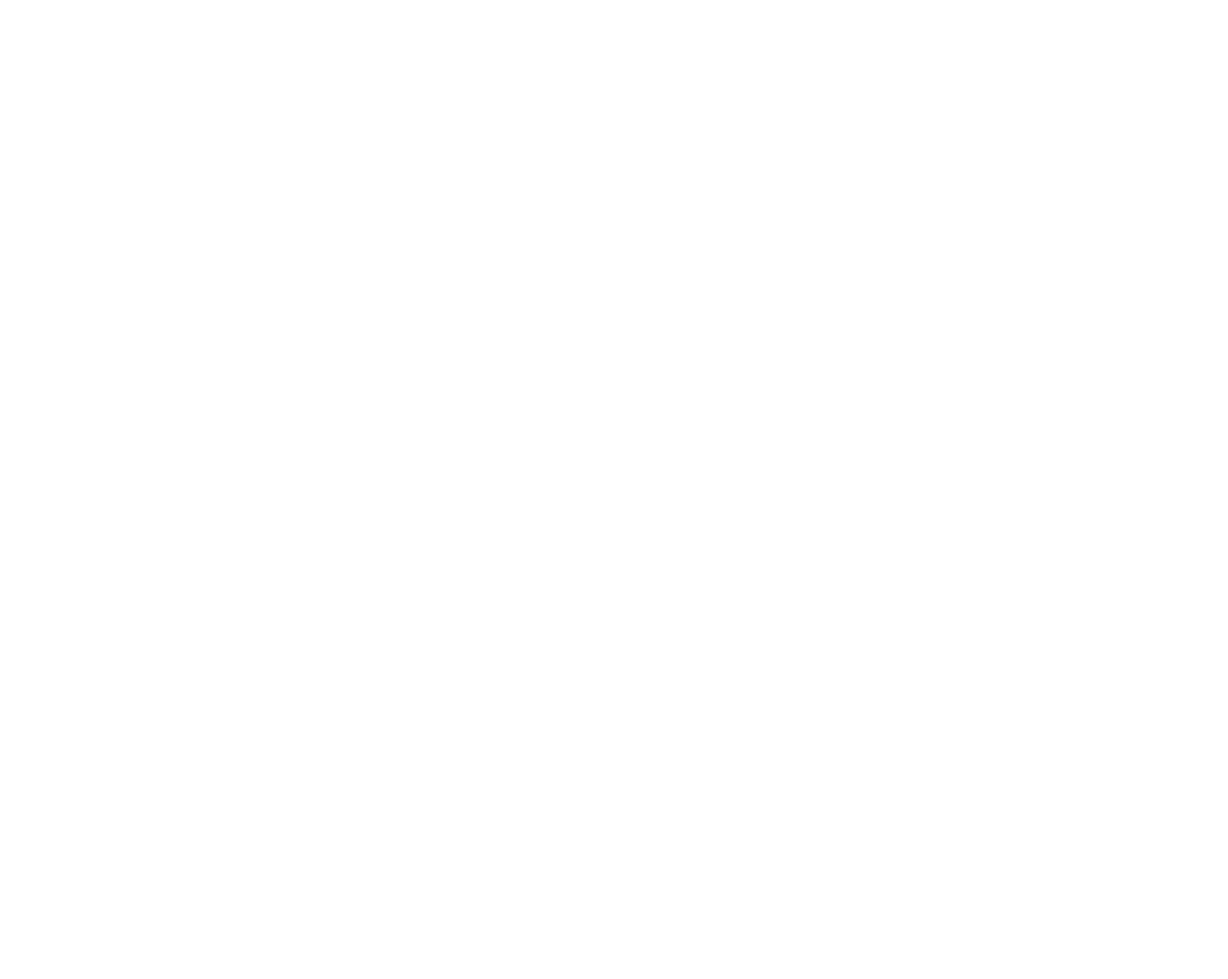
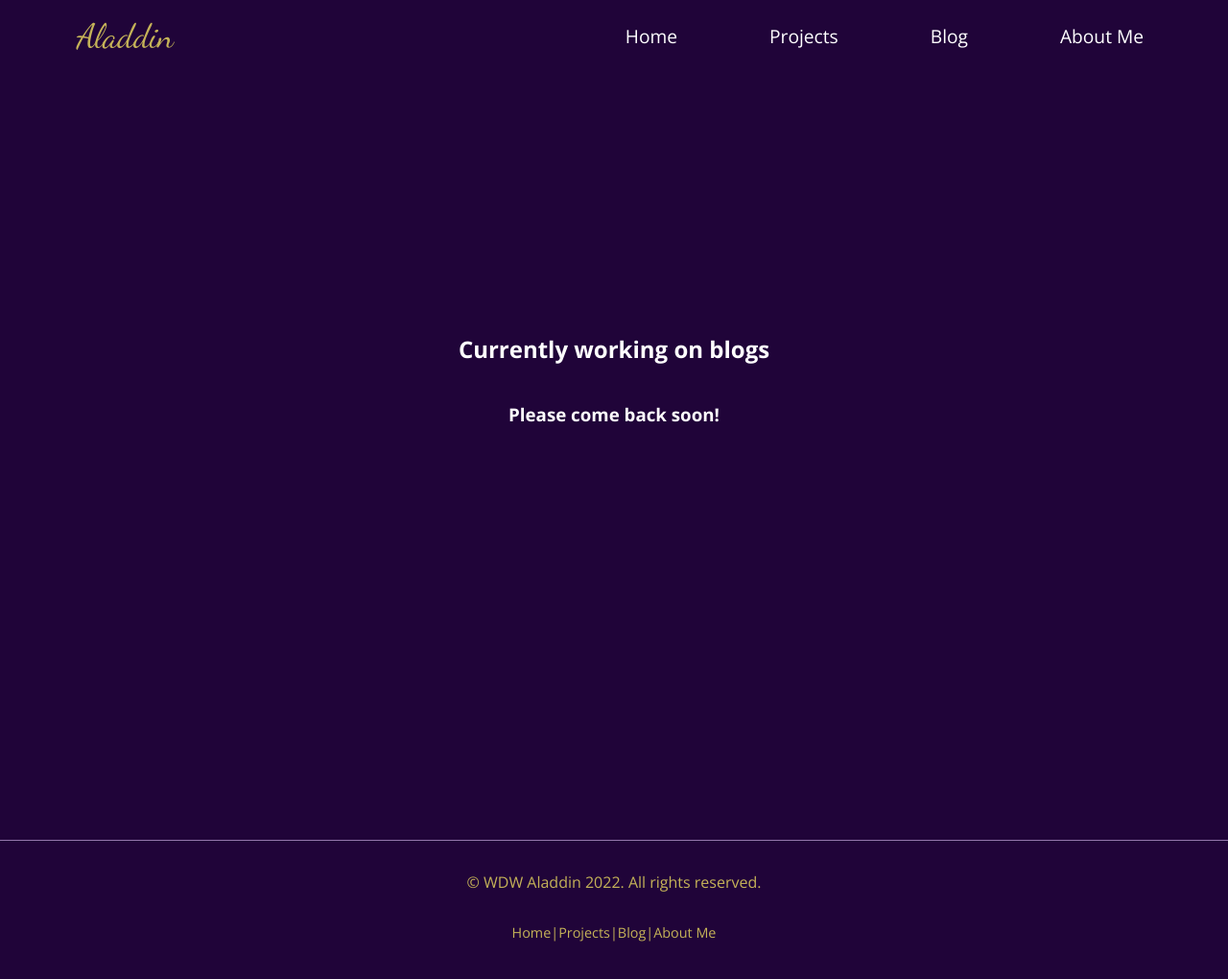
Before and after one commit to CSF2223/studentportfolio-MessoreAidan, a plain HTML site: page blog.html in a window 1280 px wide. Shown: the whole page at 96% size. Before the commit the page ends 800 px from the top, so only its background shows below. Drawn offline with nearby package versions, Linux system fonts and the light colour scheme.

Commit message:
Submit for grading

```diff
--- a/aboutMe.html
+++ b/aboutMe.html
@@ -0,0 +1,56 @@
+<!DOCTYPE html>
+<html lang="en">
+<head>
+    <meta charset="UTF-8">
+    <meta name="viewport" content="width=device-width, initial-scale=1.0">
+    <meta http-equiv="X-UA-Compatible" content="ie=edge">
+    <link rel="stylesheet" href="style.css" type="text/css" />
+    <link rel="stylesheet" href="nav.css" type="text/css" />
+    <title>Aladdin's Blog</title>
+</head>
+<body>
+     <!-- Navigation Menu -->
+    <nav class="navbar">
+        <!-- logo -->
+        <div class="logo">Aladdin</div>
+        <!-- hamburger toggle -->
+        <a href="#" class="toggle-button">
+            <span class="bar"></span>
+            <span class="bar"></span>
+            <span class="bar"></span>
+        </a>
+        <!-- page navigation links -->
+        <div class="navbar-links">
+            <ul>
+                <li><a href="index.html">Home</a></li>
+                <li><a href="projects.html">Projects</a></li>
+                <li><a href="blog.html">Blog</a></li>
+                <li><a href="aboutMe.html">About Me</a></li>
+            </ul>  <!-- close ul list -->
+        </div>  <!-- close navbar links class -->
+    </nav>  <!-- close navbar class -->
+
+    <section class="filler">
+        <h1>To be completed by students</h1>
+        <h3>On their personal Student portfolio.</h3>
+    </section>
+
+      <!--Footer section-->
+    <footer>
+         <p class="copyRight">&copy; WDW Aladdin 2022.  All rights reserved.</p>
+        <ul class="bottomNav">
+            <li><a href="index.html">Home</a></li>
+            <li class="divider">|</li>
+            <li><a href="projects.html">Projects</a></li>
+            <li class="divider">|</li>
+            <li><a href="blog.html">Blog</a></li>
+            <li class="divider">|</li>
+            <li><a href="aboutMe.html">About Me</a></li>
+        </ul>
+    </footer> <!--Close footer-->
+
+
+
+    <script type="text/javascript" src="script.js"></script>
+</body>
+</html>
--- a/blog.html
+++ b/blog.html
@@ -0,0 +1,56 @@
+<!DOCTYPE html>
+<html lang="en">
+<head>
+    <meta charset="UTF-8">
+    <meta name="viewport" content="width=device-width, initial-scale=1.0">
+    <meta http-equiv="X-UA-Compatible" content="ie=edge">
+    <link rel="stylesheet" href="style.css" type="text/css" />
+    <link rel="stylesheet" href="nav.css" type="text/css" />
+    <title>Aladdin's Blog</title>
+</head>
+<body>
+     <!-- Navigation Menu -->
+    <nav class="navbar">
+        <!-- logo -->
+        <div class="logo">Aladdin</div>
+        <!-- hamburger toggle -->
+        <a href="#" class="toggle-button">
+            <span class="bar"></span>
+            <span class="bar"></span>
+            <span class="bar"></span>
+        </a>
+        <!-- page navigation links -->
+        <div class="navbar-links">
+            <ul>
+                <li><a href="index.html">Home</a></li>
+                <li><a href="projects.html">Projects</a></li>
+                <li><a href="blog.html">Blog</a></li>
+                <li><a href="aboutMe.html">About Me</a></li>
+            </ul>  <!-- close ul list -->
+        </div>  <!-- close navbar links class -->
+    </nav>  <!-- close navbar class -->
+
+    <section class="filler">
+        <h1>Currently working on blogs</h1>
+        <h3>Please come back soon!</h3>
+    </section>
+
+      <!--Footer section-->
+    <footer>
+         <p class="copyRight">&copy; WDW Aladdin 2022.  All rights reserved.</p>
+        <ul class="bottomNav">
+            <li><a href="index.html">Home</a></li>
+            <li class="divider">|</li>
+            <li><a href="projects.html">Projects</a></li>
+            <li class="divider">|</li>
+            <li><a href="blog.html">Blog</a></li>
+            <li class="divider">|</li>
+            <li><a href="aboutMe.html">About Me</a></li>
+        </ul>
+    </footer> <!--Close footer-->
+
+
+
+    <script type="text/javascript" src="script.js"></script>
+</body>
+</html>
--- a/nav.css
+++ b/nav.css
@@ -68,6 +68,26 @@ black: #000
     border-radius: 10px;
 }
 
+.bottomNav {
+    margin: 0;
+    padding: 0;
+    display: flex;
+    justify-content: center;
+    align-items: center;
+}
+
+.bottomNav li {
+    list-style: none;
+    font-size: 0.9rem;
+    padding: 0 0 0.5rem;
+}
+
+.bottomNav li a {
+    text-decoration: none;
+    color: #c5b358;
+    display: block;
+}
+
 @media (max-width: 800px) {
     .toggle-button {
         display: flex;
--- a/style.css
+++ b/style.css
@@ -143,7 +143,29 @@ body {
     font-size: 0.8rem;
 }
 
+footer {
+    text-align: center;
+    Color: #c5b358;
+    margin: 10rem 0;
+    Border-top: 1px solid #9277AC;
+}
 
+.copyRight {
+    margin: 1rem;
+    padding: 1rem;
+    font-size: 1rem;
+    color: #c5b358;
+    display: block;
+}
+
+.filler {
+    display: flex;
+    flex-direction: column;
+    justify-content: center;
+    align-items: center;
+    margin: 0;
+    height: 80vh;
+}
 
 @media (min-width: 800px) {
     .hero {
@@ -165,7 +187,7 @@ body {
         font-size: 1.1rem;
     }
 
-    .projectGallery {
+    .projectsGallery {
         display: flex;
         flex-direction: row;
         justify-content: center;
```
Also changed, not shown: index.html (+14 -0 lines), projects.html (+22 -7 lines).
